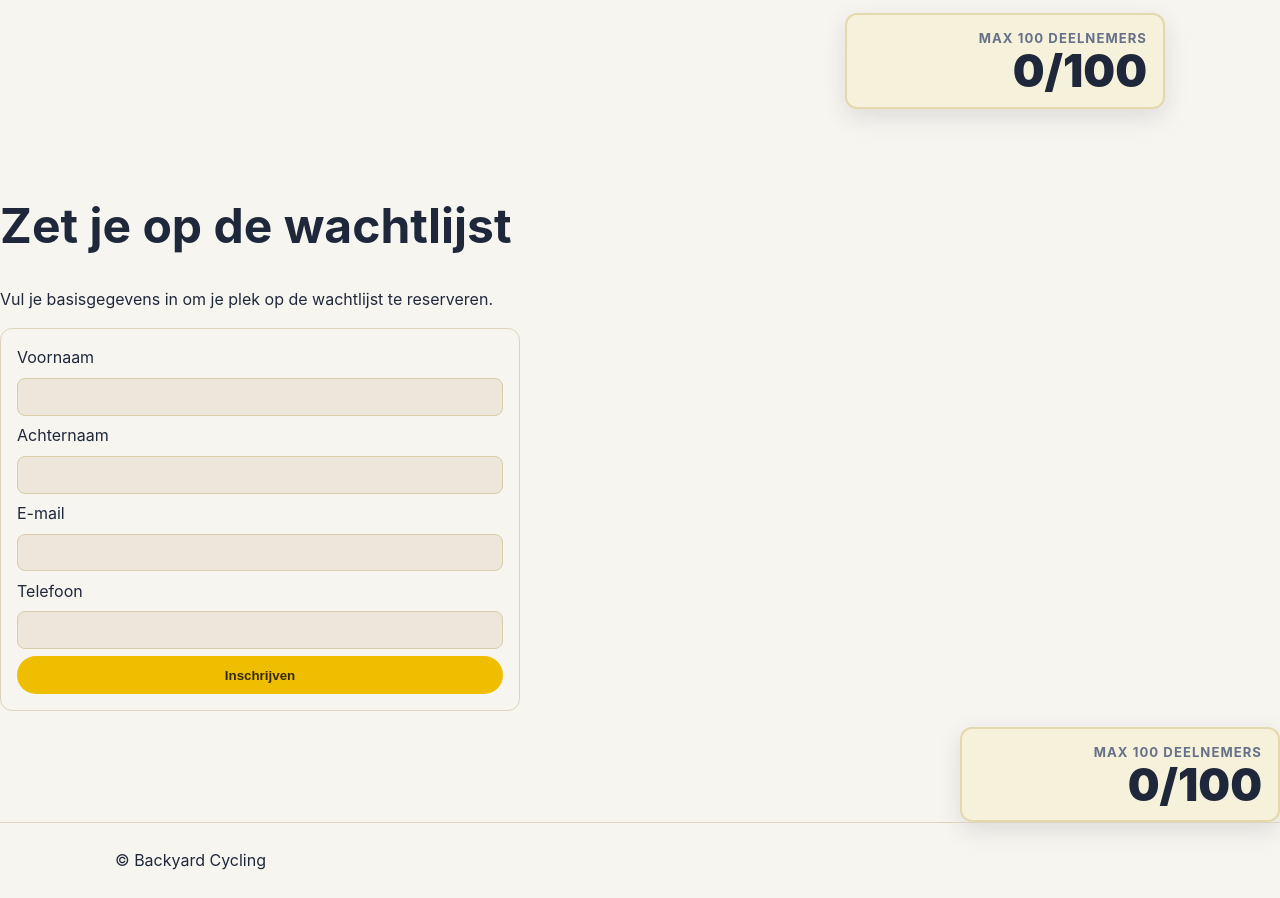
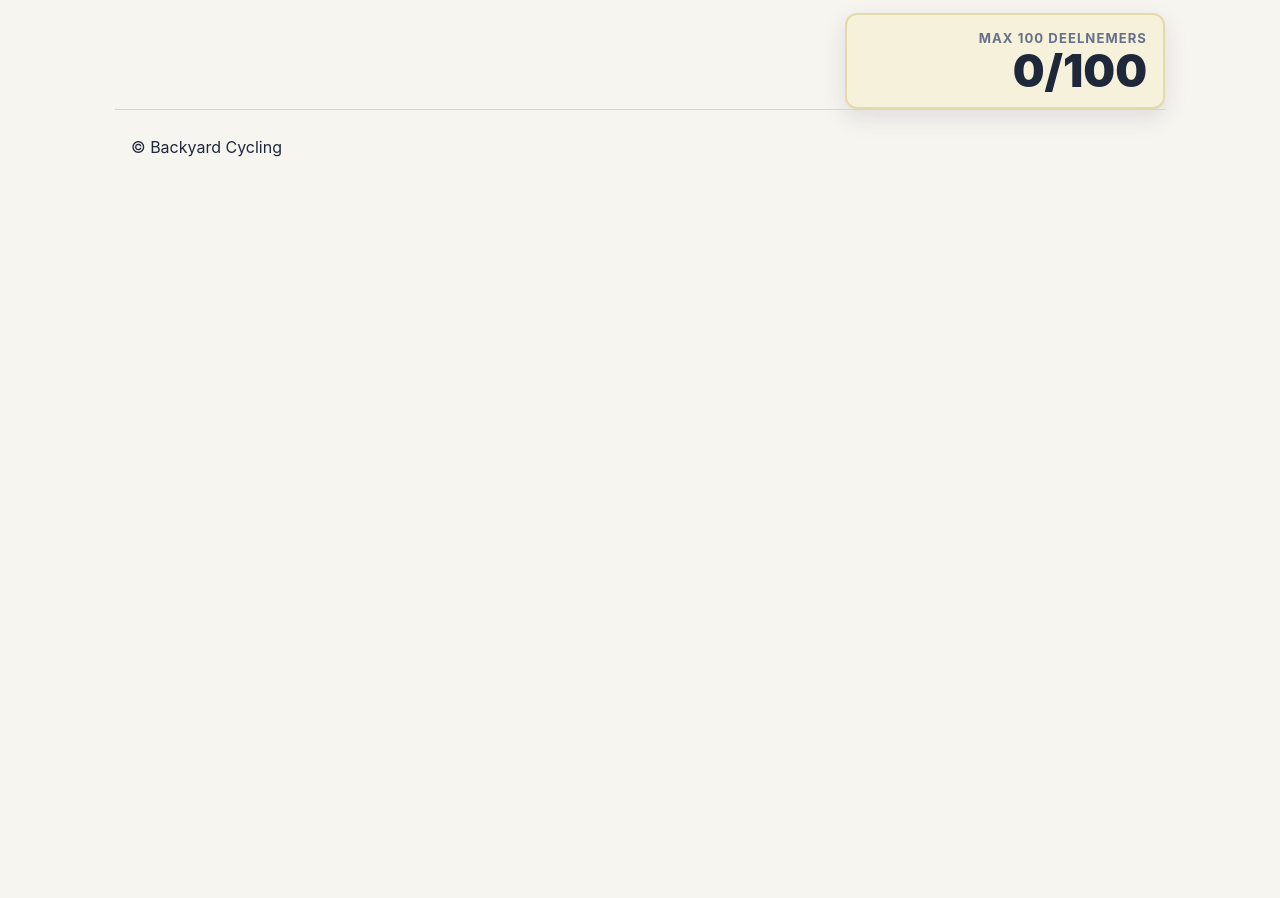
Before and after one commit to augustvandaele-alt/Backyard-Cycling, a website: page wachtlijst.html in a window 1280 px wide. Shown: the part 631-1529 px from the top of the page. After the commit the page ends 872 px from the top, so only its background shows below. Drawn offline with Linux system fonts and the light colour scheme.

Commit message:
Remove waitlist form from wachtlijst.html
Removed waitlist form and related elements from the HTML.

```diff
--- a/wachtlijst.html
+++ b/wachtlijst.html
@@ -45,30 +45,6 @@
         <p class="counter-label">Max 100 deelnemers</p>
         <p class="counter-number"><span data-participant-count>0</span>/100</p>
       </aside>
-    </main>
-  <h1>Zet je op de wachtlijst</h1>
-  <p>Vul je basisgegevens in om je plek op de wachtlijst te reserveren.</p>
-  <form id="waitlist-form" class="form-card">
-    <label for="voornaam">Voornaam</label>
-    <input id="voornaam" name="voornaam" type="text" required />
-
-    <label for="achternaam">Achternaam</label>
-    <input id="achternaam" name="achternaam" type="text" required />
-
-    <label for="email">E-mail</label>
-    <input id="email" name="email" type="email" required />
-
-    <label for="telefoon">Telefoon</label>
-    <input id="telefoon" name="telefoon" type="tel" required />
-
-    <button type="submit" class="btn btn-primary">Inschrijven</button>
-  </form>
-
-  <aside class="counter-inline" aria-live="polite">
-    <p class="counter-label">Max 100 deelnemers</p>
-    <p class="counter-number"><span data-participant-count>0</span>/100</p>
-  </aside>
-</main>
 
     <footer class="footer">
       <div class="container footer-inner">
```
